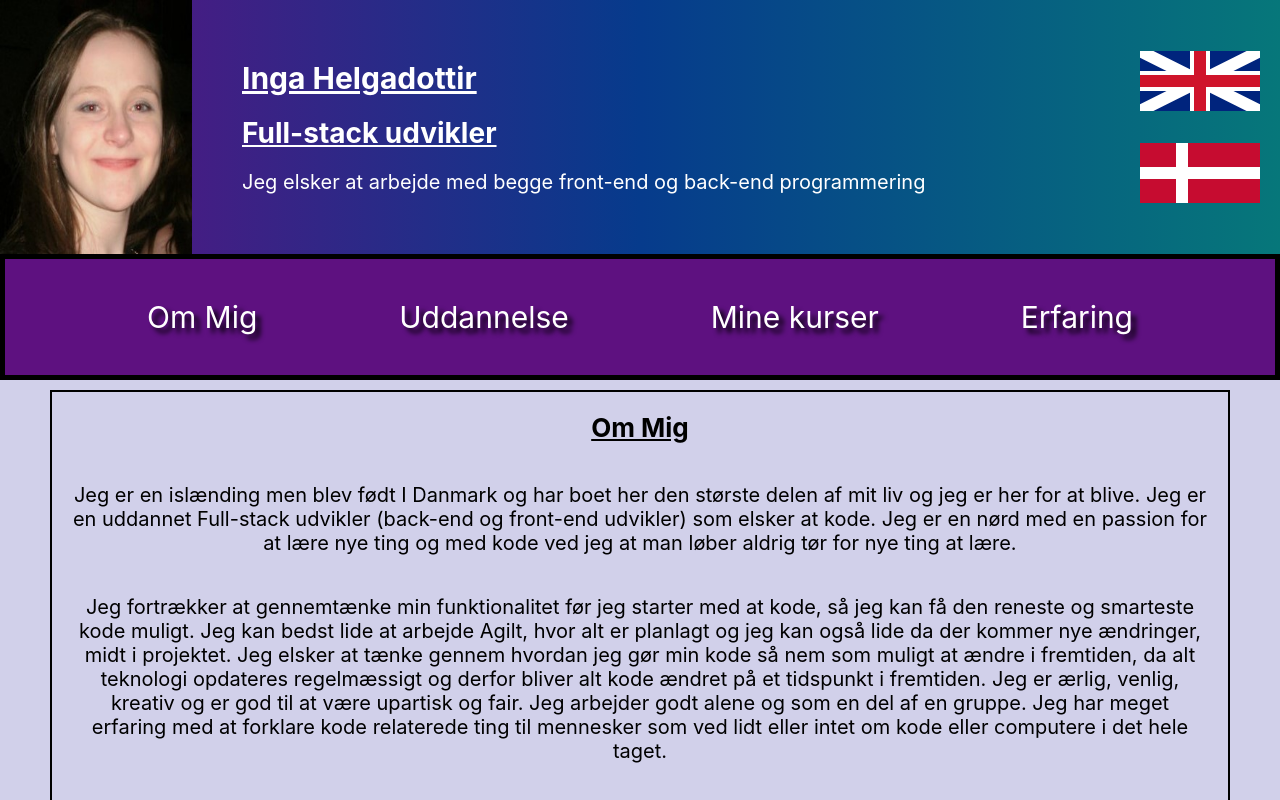
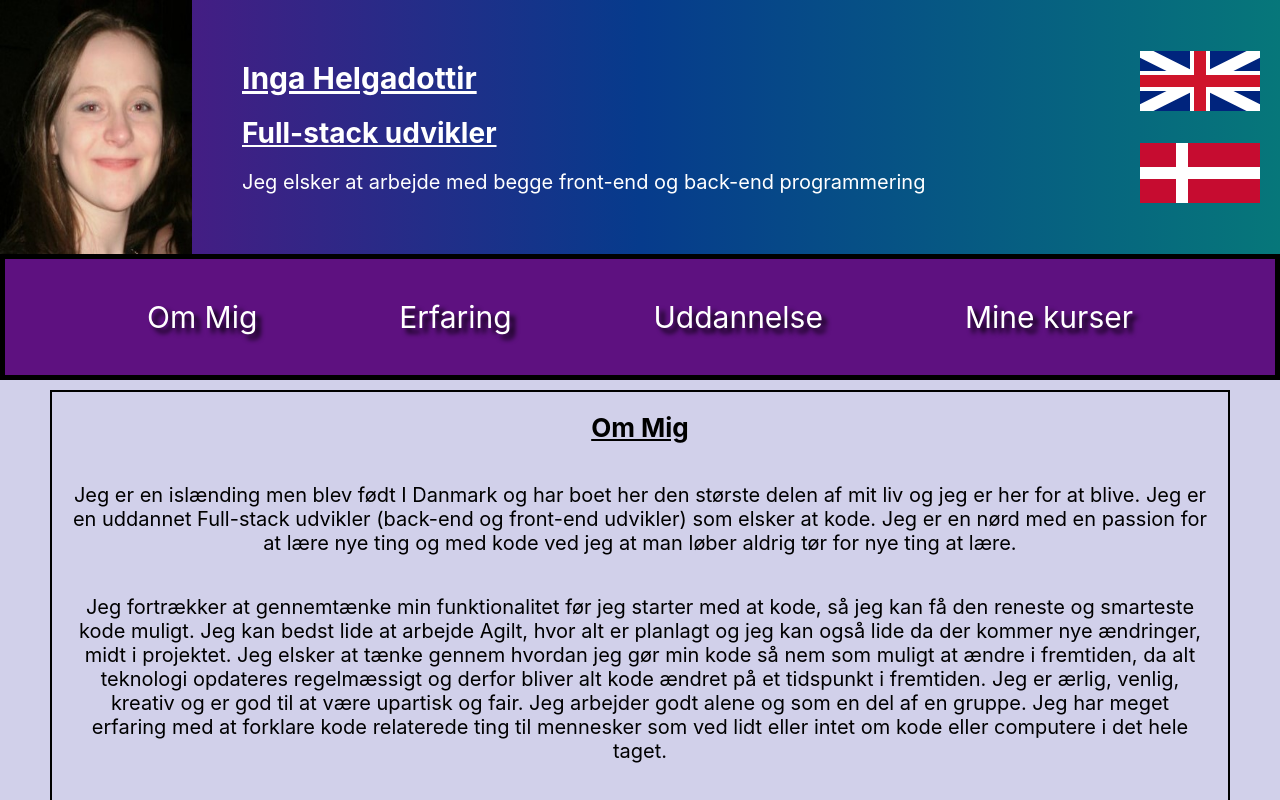
Before and after one commit to Inga-Helgadottir/CodeCV, a React (Create React App) app: page / in a window 1280 px wide. Shown: the top 800 px of the page. Built offline with nearby package versions, Linux system fonts and the light colour scheme.

Commit message:
changed the order of the nav links

```diff
--- a/src/Text/Dansk.jsx
+++ b/src/Text/Dansk.jsx
@@ -123,17 +123,17 @@ export const NavBarOptions_dk = [
   },
   {
     id: 2,
+    optionName: "Erfaring",
+    optionDestination: "/Experience",
+  },
+  {
+    id: 3,
     optionName: "Uddannelse",
     optionDestination: "/Education",
   },
   {
-    id: 3,
+    id: 4,
     optionName: "Mine kurser",
     optionDestination: "/Courses",
   },
-  {
-    id: 4,
-    optionName: "Erfaring",
-    optionDestination: "/Experience",
-  },
 ];
```
